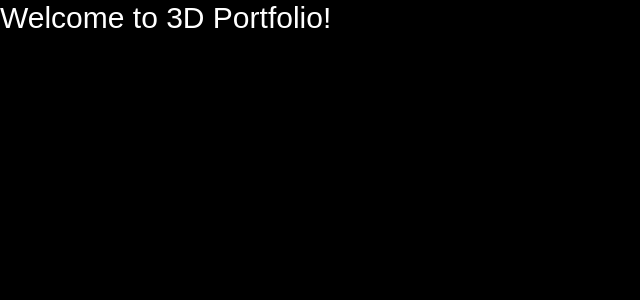
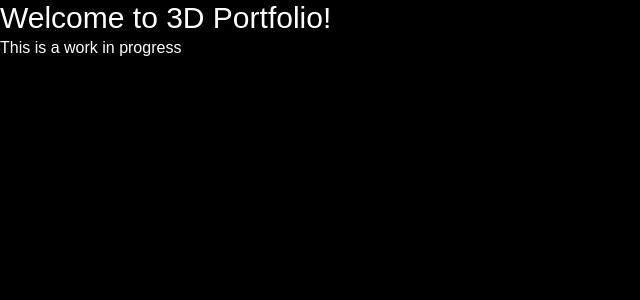
Before and after one commit to HerbertNtim/3D_portfolio, a React (Vite) app: page / in a window 1280 px wide. Shown: the top 300 px of the page, without its empty margins (0-640 px from the left). Built offline with nearby package versions, Linux system fonts and the light colour scheme; a web font is replaced by a local one.

Commit message:
feat(ci) testing auto merge

```diff
--- a/src/App.jsx
+++ b/src/App.jsx
@@ -3,6 +3,7 @@ const App = () => {
     <main>
       <div>
         <h1 className="text-3xl">Welcome to 3D Portfolio!</h1>
+        <p>This is a work in progress</p>
       </div>
     </main>
   )
```
